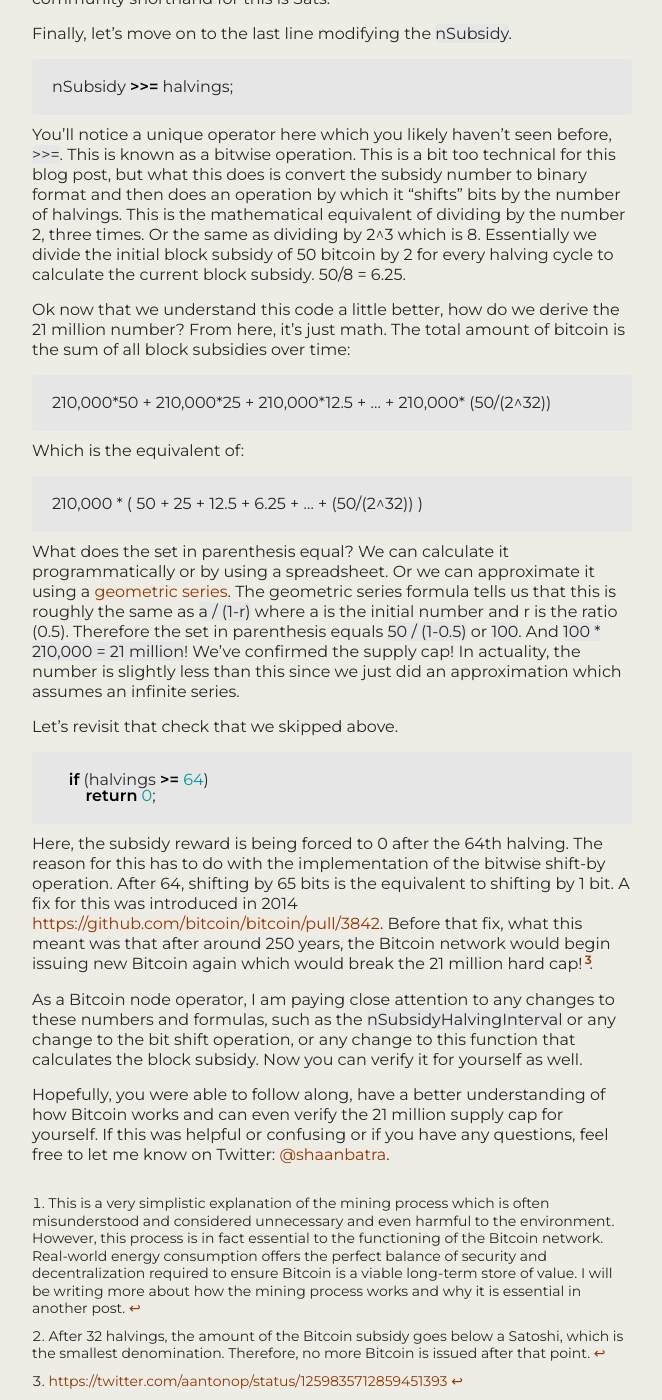
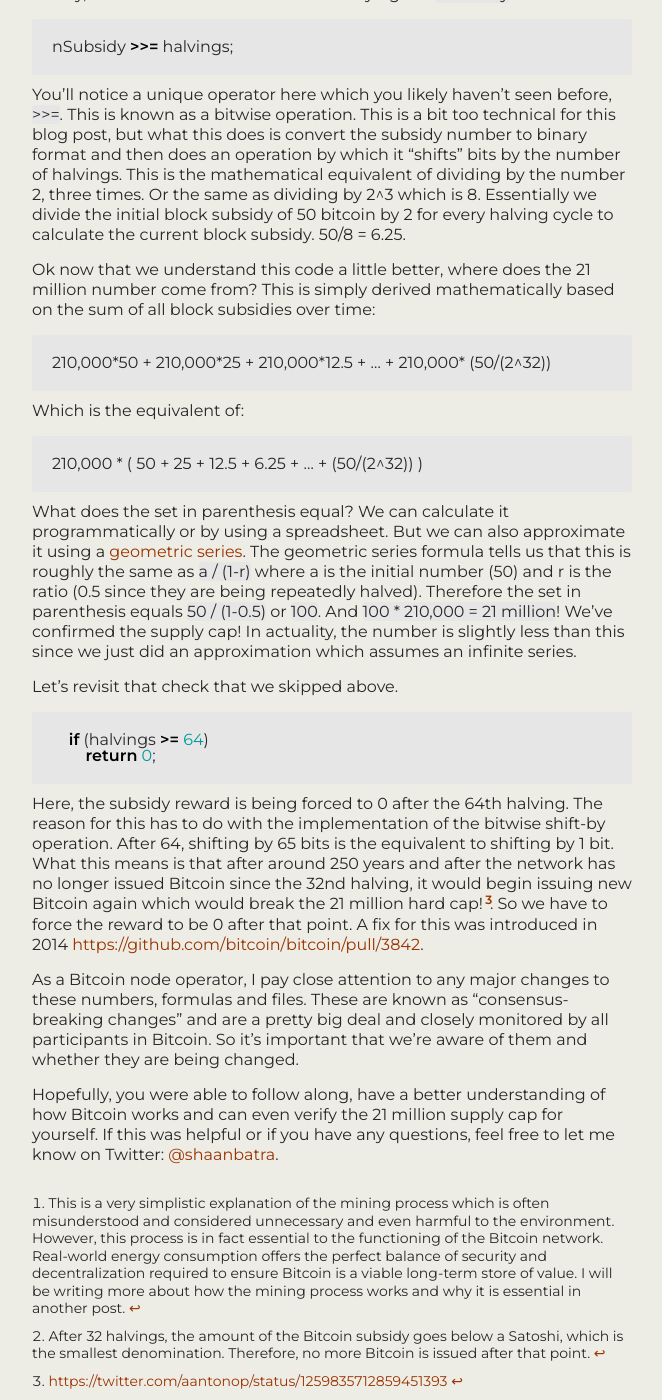
Before and after one commit to sb1752/sb1752.github.io, a Jekyll site: the page built from _foundations/trusting-bitcoin-scarcity.md, in a window 1280 px wide and 1400 px high, scrolled down 3736 px. Shown: the whole window, without its empty margins (308-970 px from the left). Built offline with Jekyll 4.4.1, drawn with Linux system fonts in a browser that asks for light colours; some of the changed text lies outside the part shown.

Commit message:
edits to trusting btc scarcity

```diff
--- a/_foundations/trusting-bitcoin-scarcity.md
+++ b/_foundations/trusting-bitcoin-scarcity.md
@@ -8,7 +8,7 @@ date: 2022-01-25
 
 How can we trust that the total supply of Bitcoin will be capped at 21 million? This comes up fairly often as a criticism from prominent businessmen, journalists and economists. Can’t the developers simply change it? Can’t it be hacked? Who even reads the algorithms? How would you know if it did change? Ironically, Bitcoin’s core ethos encourages this kind of skeptical thinking, at least when it comes from a place of genuine curiosity. A common saying in the community is “Don’t trust. Verify.” So let’s explore these questions further and provide you with the knowledge and tools to verify this for yourself.
 
-In my discussions with people, I have found that there are two fundamental misconceptions that underlie this concern about scarcity. The first is misunderstanding the difference between closed source and open source code. The second is misunderstanding the difference between the client-server model and a distributed peer-to-peer network. Though people have varying degrees of understanding about how Bitcoin works, let’s start with the most basic misconception that I tend to see people have.
+In my discussions with people, I have found that there are two fundamental misconceptions that underlie this concern about scarcity. The first is not knowing the difference between closed source and open source code. The second is not knowing the difference between a client-server model and a distributed peer-to-peer network. Though people have varying degrees of understanding about how Bitcoin works, let’s start with the most basic misconception that I tend to see people have.
 
 When we say Bitcoin is open-source, this means that all the code - including the calculation of Bitcoin’s supply - is written, maintained and tested in public, available for anyone to see. This means everyone has access to the codebase. This doesn’t mean everyone knows how to read it of course. A certain amount of programming knowledge is required. But learning enough to follow along, especially just the critical parts of the codebase, is actually not that hard as I’ll show at the bottom of this post. One can also pay attention to discussions among developers in the community publicly debating the real-world implications of major code changes.
 
@@ -20,7 +20,7 @@ The notion of “users” here is a faulty mental model, but is perfectly unders
 
 Bitcoin, however, is not based on a client-server model. It’s a peer to peer distributed network. Instead of clients and centralized servers, there are only independent nodes. There is no central server where data is retrieved from. Instead, every node runs the software that is written by Bitcoin developers and therefore every node has full access to the code. And the data - which in this case is the entire blockchain of transactions - is stored separately on each individual node. In other words, every node has a copy of the complete codebase and the full blockchain data.
 
-The nodes in aggregate form a peer to peer network. If a code update is made that is not supported by the network participants, node operators can choose not to run that software update on their node. If enough participants reject the update, the network continues to function as it did before, only accepting software updates that nodes agree to. **Bitcoin’s rules therefore are determined by the consensus of a globally distributed network of nodes**. No one individual entity, neither the developers nor the miners, can make any changes unilaterally. This is what Bitcoiners mean when we say it is decentralized. The network functions according to the demands of the network in totality. There are no rulers. This is, again, a very radical concept and nothing like it has ever existed before in history.
+The nodes in aggregate form a peer to peer network. If a code update is made that is not supported by the network participants, node operators can choose not to run that software update on their node. If enough participants reject the update, the network continues to function as it did before, only accepting software updates that nodes agree to. **Bitcoin’s rules therefore are determined by the consensus of a globally distributed network of nodes**. No one individual entity, neither the developers nor the miners, can make any changes unilaterally. This is what Bitcoiners mean when we say it is decentralized. The network functions according to the demands of the network in totality. There are no rulers.
 
 This leaves one more question. Can the consensus change? What if the distributed network of nodes decide to accept a change to the 21 million supply cap? It’s possible, but there is no reason to believe this will happen anytime soon for two reasons. One is ideological. People, such as myself, participate in Bitcoin because we align with the vision of a disinflationary monetary system as a superior alternative to the inflationary fiat system that exists today. The other reason has to do with self-interest. Bitcoiners are not incentivized to inflate away their own wealth by distributing more Bitcoin.
 
@@ -67,7 +67,7 @@ Let's skip the next part checking whether the halvings is greater than 64 for no
 CAmount nSubsidy = 50 * COIN;
 ~~~
 
-The subsidy is calculated in Satoshis instead of whole Bitcoin. `COIN` is defined in <a href="https://github.com/bitcoin/bitcoin/blob/623745ca74cf3f54b474dac106f5802b7929503f/src/consensus/amount.h#L15" target="_blank">this file</a> and is defined as 100,000,000. A Satoshi is the smallest unit of 1 Bitcoin, which is comprised of 100,000,000 Satoshis. For example, if 1 Bitcoin today is worth $35,000, then 1 Satoshi is worth $0.00035. The community shorthand for this is Sats.
+The subsidy is calculated in Satoshis instead of whole Bitcoin. `COIN` is defined in <a href="https://github.com/bitcoin/bitcoin/blob/623745ca74cf3f54b474dac106f5802b7929503f/src/consensus/amount.h#L15" target="_blank">this file</a> and is defined as 100,000,000. A Satoshi is the smallest unit of 1 Bitcoin, which is comprised of 100,000,000 Satoshis. For example, if 1 Bitcoin today is worth $35,000, then 1 Satoshi is worth $0.00035. The community shorthand for this is Sats. So this line is simply translating the 50 Bitcoin to the Sats equivalent.
 
 Finally, let's move on to the last line modifying the `nSubsidy`.
 
@@ -77,7 +77,7 @@ nSubsidy >>= halvings;
 
 You'll notice a unique operator here which you likely haven't seen before, `>>=`. This is known as a bitwise operation. This is a bit too technical for this blog post, but what this does is convert the subsidy number to binary format and then does an operation by which it "shifts" bits by the number of halvings. This is the mathematical equivalent of dividing by the number 2, three times. Or the same as dividing by 2^3 which is 8. Essentially we divide the initial block subsidy of 50 bitcoin by 2 for every halving cycle to calculate the current block subsidy. 50/8 = 6.25.
 
-Ok now that we understand this code a little better, how do we derive the 21 million number? From here, it’s just math. The total amount of bitcoin is the sum of all block subsidies over time:
+Ok now that we understand this code a little better, where does the 21 million number come from? This is simply derived mathematically based on the sum of all block subsidies over time:
 
 ~~~
 210,000*50 + 210,000*25 + 210,000*12.5 + … + 210,000* (50/(2^32))
@@ -88,7 +88,7 @@ Which is the equivalent of:
 210,000 * ( 50 + 25 + 12.5 + 6.25 + … + (50/(2^32)) )
 ~~~
 
-What does the set in parenthesis equal? We can calculate it programmatically or by using a spreadsheet. Or we can approximate it using a <a href="https://en.wikipedia.org/wiki/Geometric_series" target="_blank">geometric series</a>. The geometric series formula tells us that this is roughly the same as `a / (1-r)` where a is the initial number and r is the ratio (0.5). Therefore the set in parenthesis equals `50 / (1-0.5)` or `100`. And `100 * 210,000 = 21 million`! We’ve confirmed the supply cap! In actuality, the number is slightly less than this since we just did an approximation which assumes an infinite series.
+What does the set in parenthesis equal? We can calculate it programmatically or by using a spreadsheet. But we can also approximate it using a <a href="https://en.wikipedia.org/wiki/Geometric_series" target="_blank">geometric series</a>. The geometric series formula tells us that this is roughly the same as `a / (1-r)` where a is the initial number (50) and r is the ratio (0.5 since they are being repeatedly halved). Therefore the set in parenthesis equals `50 / (1-0.5)` or `100`. And `100 * 210,000 = 21 million`! We’ve confirmed the supply cap! In actuality, the number is slightly less than this since we just did an approximation which assumes an infinite series.
 
 Let's revisit that check that we skipped above.
 ~~~c++
@@ -96,11 +96,11 @@ Let's revisit that check that we skipped above.
         return 0;
 ~~~
 
-Here, the subsidy reward is being forced to 0 after the 64th halving. The reason for this has to do with the implementation of the bitwise shift-by operation. After 64, shifting by 65 bits is the equivalent to shifting by 1 bit. A fix for this was introduced in 2014 <a href="https://github.com/bitcoin/bitcoin/pull/3842" target="_blank">https://github.com/bitcoin/bitcoin/pull/3842</a>. Before that fix, what this meant was that after around 250 years, the Bitcoin network would begin issuing new Bitcoin again which would break the 21 million hard cap![^3].
+Here, the subsidy reward is being forced to 0 after the 64th halving. The reason for this has to do with the implementation of the bitwise shift-by operation. After 64, shifting by 65 bits is the equivalent to shifting by 1 bit. What this means is that after around 250 years and after the network has no longer issued Bitcoin since the 32nd halving, it would begin issuing new Bitcoin again which would break the 21 million hard cap![^3]. So we have to force the reward to be 0 after that point. A fix for this was introduced in 2014 <a href="https://github.com/bitcoin/bitcoin/pull/3842" target="_blank">https://github.com/bitcoin/bitcoin/pull/3842</a>.
 
-As a Bitcoin node operator, I am paying close attention to any changes to these numbers and formulas, such as the `nSubsidyHalvingInterval` or any change to the bit shift operation, or any change to this function that calculates the block subsidy. Now you can verify it for yourself as well.
+As a Bitcoin node operator, I pay close attention to any major changes to these numbers, formulas and files. These are known as "consensus-breaking changes" and are a pretty big deal and closely monitored by all participants in Bitcoin. So it's important that we're aware of them and whether they are being changed.
 
-Hopefully, you were able to follow along, have a better understanding of how Bitcoin works and can even verify the 21 million supply cap for yourself. If this was helpful or confusing or if you have any questions, feel free to let me know on Twitter: <a href="https://twitter.com/shaanbatra" target="_blank">@shaanbatra</a>.
+Hopefully, you were able to follow along, have a better understanding of how Bitcoin works and can even verify the 21 million supply cap for yourself. If this was helpful or if you have any questions, feel free to let me know on Twitter: <a href="https://twitter.com/shaanbatra" target="_blank">@shaanbatra</a>.
 
 [^1]: This is a very simplistic explanation of the mining process which is often misunderstood and considered unnecessary and even harmful to the environment. However, this process is in fact essential to the functioning of the Bitcoin network. Real-world energy consumption offers the perfect balance of security and decentralization required to ensure Bitcoin is a viable long-term store of value. I will be writing more about how the mining process works and why it is essential in another post.
 
```
